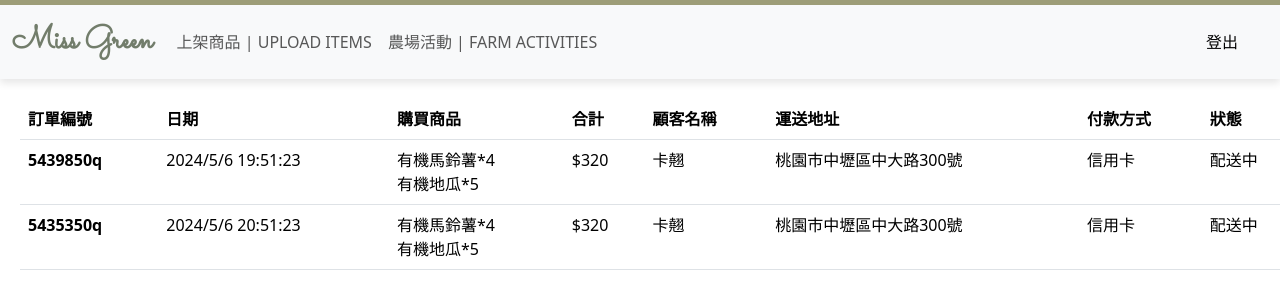
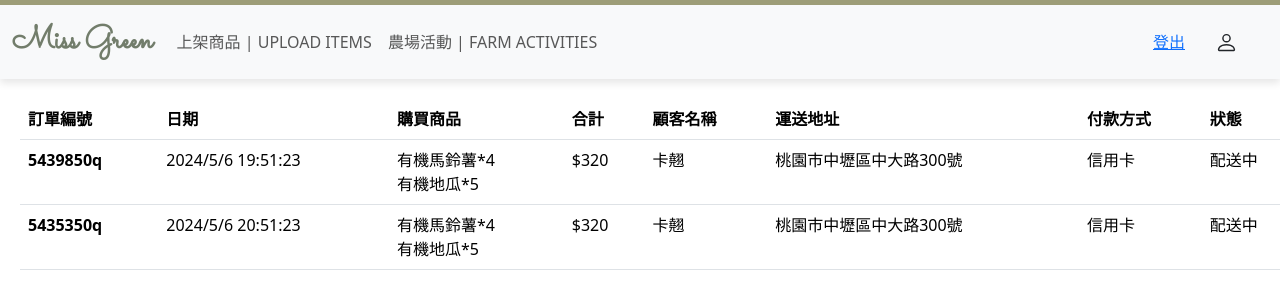
Before and after one commit to HuangHsinTzu/Miss-Green, a Flask app: page /SellerHome in a window 1280 px wide. Shown: the top 300 px of the page. Run offline with Flask 3, Linux system fonts and the light colour scheme.

Commit message:
update SellerHome.html

```diff
--- a/mine/templates/SellerHome.html
+++ b/mine/templates/SellerHome.html
@@ -24,12 +24,6 @@
     <style>
       .logout {
         margin-right: 30px;
-      }
-      a {
-        text-decoration: none;
-        text-align: center;
-        color: #000000;
-        font-size: medium;
       }
       .navbar-brand {
         color: #727d6b;
@@ -77,13 +71,26 @@
               <a class="nav-link" href="/Upload">上架商品 | UPLOAD ITEMS</a>
             </li>
             <li class="nav-item">
-              <a class="nav-link" href="/Add_activities.html"
+              <a class="nav-link" href="/Add_activities"
                 >農場活動 | FARM ACTIVITIES</a
               >
             </li>
           </ul>
         </div>
         <a class="logout" href="{{url_for('logout')}}">登出</a>
+        <svg
+          xmlns="http://www.w3.org/2000/svg"
+          width="23"
+          height="23"
+          fill="currentColor"
+          class="bi bi-person"
+          viewBox="0 0 16 16"
+          style="cursor: pointer"
+        >
+          <path
+            d="M8 8a3 3 0 1 0 0-6 3 3 0 0 0 0 6m2-3a2 2 0 1 1-4 0 2 2 0 0 1 4 0m4 8c0 1-1 1-1 1H3s-1 0-1-1 1-4 6-4 6 3 6 4m-1-.004c-.001-.246-.154-.986-.832-1.664C11.516 10.68 10.289 10 8 10s-3.516.68-4.168 1.332c-.678.678-.83 1.418-.832 1.664z"
+          />
+        </svg>
       </div>
     </nav>
     <table class="table table-hover">
```
